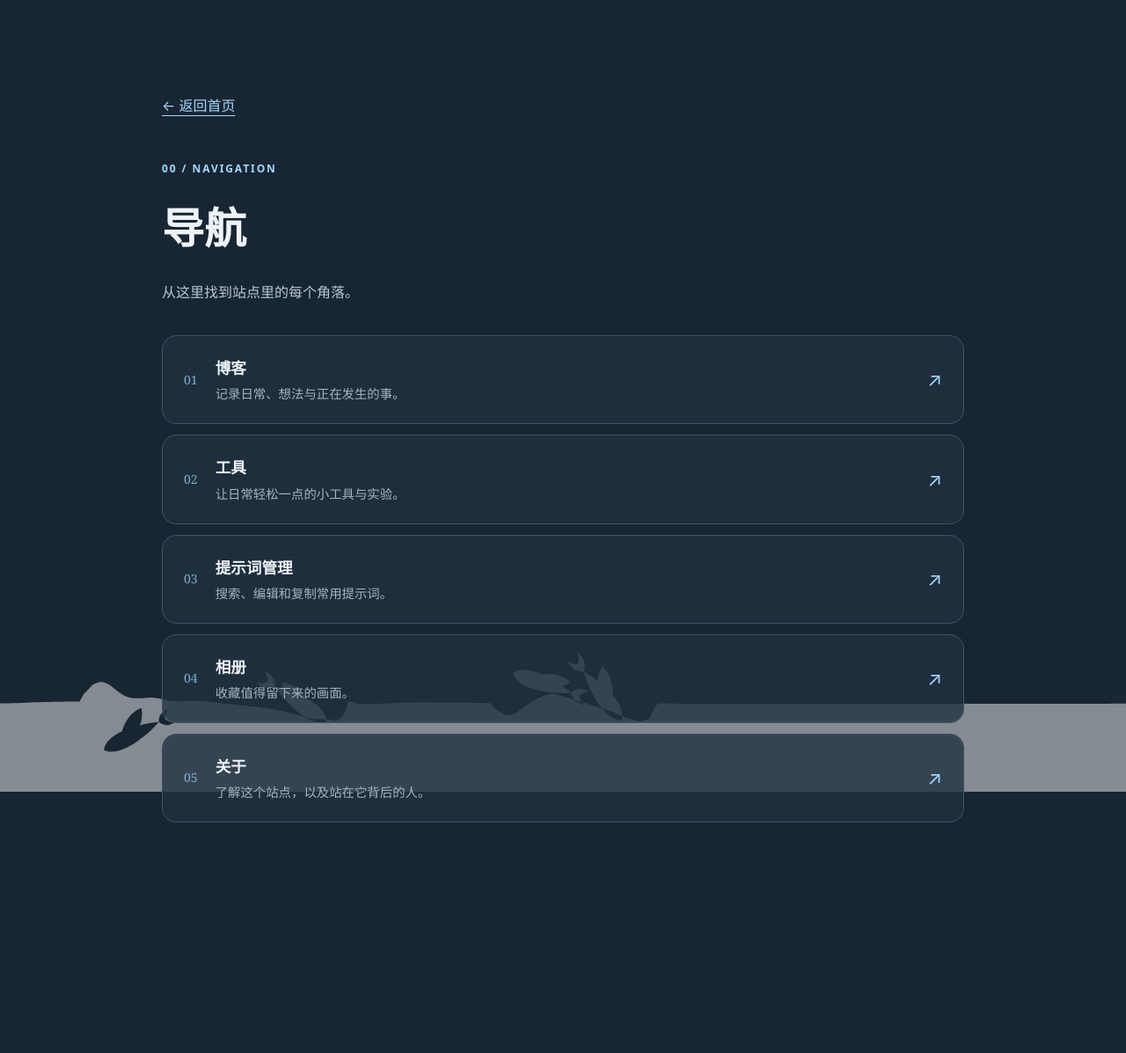
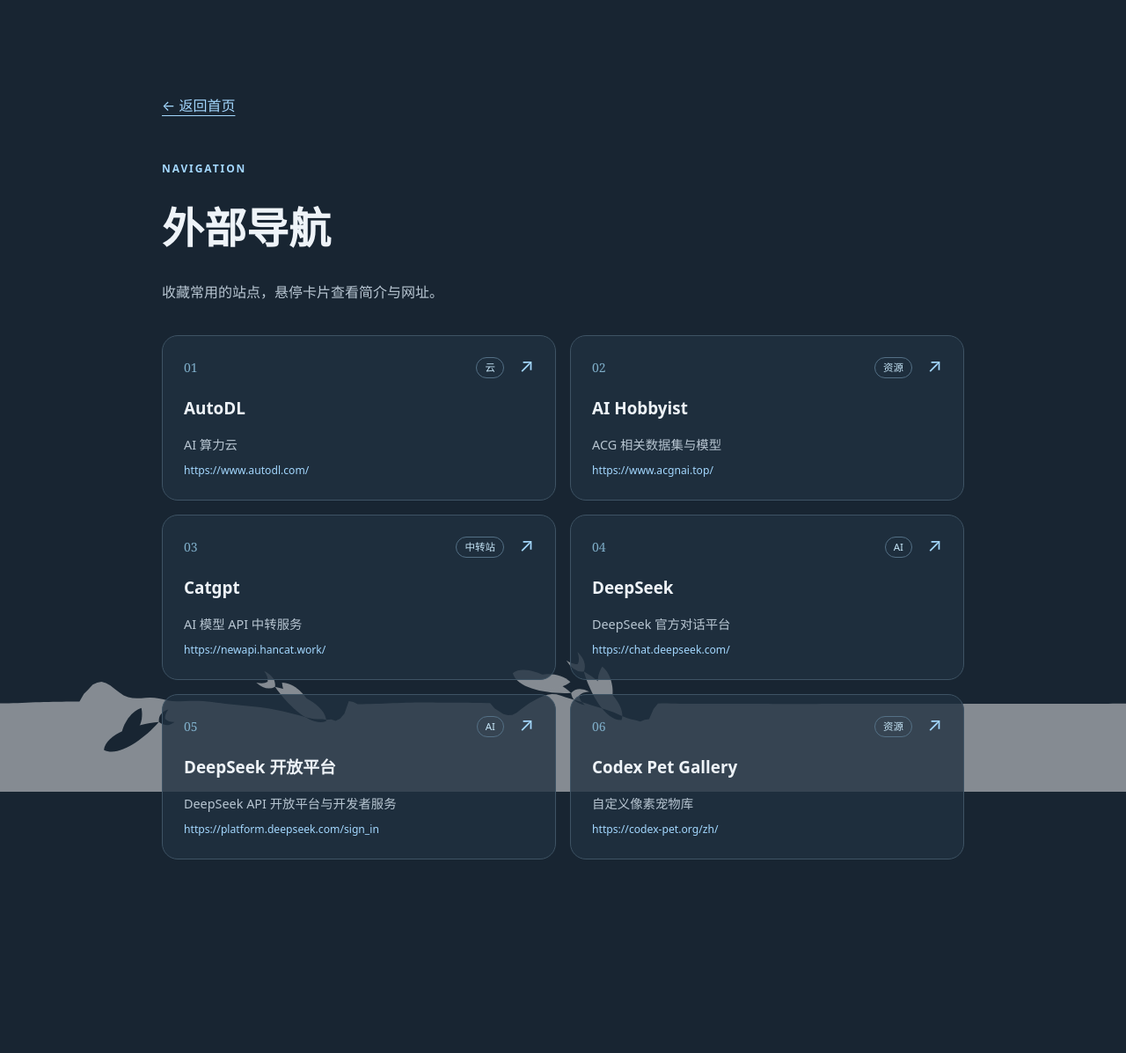
Before and after one commit to Esteliel/Esteliel.github.io, a Jekyll site: the page built from nav/index.html, in a window 1280 px wide. Shown: the whole page at 88% size. Built offline with Jekyll 4.4.1, drawn with Linux system fonts in a browser that asks for light colours; before the commit the page ends 1155 px from its top, so only the background shows below that.

Commit message:
新增导航页内容

```diff
--- /dev/null
+++ b/assets/css/navigation.css
@@ -0,0 +1,121 @@
+.nav-grid {
+  display: grid;
+  grid-template-columns: repeat(2, minmax(0, 1fr));
+  gap: 16px;
+  margin-top: 36px;
+}
+
+.site-card {
+  position: relative;
+  display: flex;
+  min-height: 188px;
+  box-sizing: border-box;
+  flex-direction: column;
+  padding: 24px;
+  overflow: hidden;
+  border: 1px solid #3e5364;
+  border-radius: 18px;
+  color: inherit;
+  background: rgb(32 49 64 / 78%);
+  text-decoration: none;
+  transition: border-color 160ms ease, background 160ms ease, transform 160ms ease;
+}
+
+.site-card:hover,
+.site-card:focus-visible {
+  border-color: #8cc9ec;
+  background: rgb(38 61 79 / 92%);
+  transform: translateY(-3px);
+}
+
+.site-card:focus-visible {
+  outline: 2px solid #a4d8ff;
+  outline-offset: 4px;
+}
+
+.site-card__header {
+  display: flex;
+  align-items: center;
+  justify-content: space-between;
+  gap: 12px;
+  padding-right: 34px;
+}
+
+.site-card__index {
+  color: #7faec9;
+  font-family: Georgia, "Times New Roman", serif;
+  font-size: 0.875rem;
+}
+
+.site-card__category {
+  padding: 3px 9px;
+  border: 1px solid #547086;
+  border-radius: 999px;
+  color: #c6e5f7;
+  font-size: 0.72rem;
+  line-height: 1.4;
+}
+
+.site-card__name {
+  max-width: calc(100% - 32px);
+  margin-top: 22px;
+  color: #eef3f8;
+  font-size: 1.18rem;
+  font-weight: 600;
+  line-height: 1.35;
+}
+
+.site-card__details {
+  display: grid;
+  gap: 8px;
+  max-height: 0;
+  margin-top: auto;
+  overflow: hidden;
+  opacity: 0;
+  transform: translateY(8px);
+  transition: max-height 160ms ease, opacity 160ms ease, transform 160ms ease;
+}
+
+.site-card:hover .site-card__details,
+.site-card:focus-visible .site-card__details {
+  max-height: 120px;
+  opacity: 1;
+  transform: translateY(0);
+}
+
+.site-card__description {
+  color: #b8c6d2;
+  font-size: 0.9rem;
+}
+
+.site-card__url {
+  overflow-wrap: anywhere;
+  color: #a4d8ff;
+  font-size: 0.76rem;
+}
+
+.site-card__arrow {
+  position: absolute;
+  top: 22px;
+  right: 24px;
+  color: #a4d8ff;
+  font-size: 1.35rem;
+  line-height: 1;
+}
+
+@media (hover: none), (pointer: coarse) {
+  .site-card__details {
+    max-height: 120px;
+    opacity: 1;
+    transform: none;
+  }
+}
+
+@media (max-width: 680px) {
+  .nav-grid { grid-template-columns: 1fr; }
+}
+
+@media (prefers-reduced-motion: reduce) {
+  .site-card,
+  .site-card__details { transition: none; }
+}
--- a/nav/index.html
+++ b/nav/index.html
@@ -1,56 +1,90 @@
 ---
 title: 导航 · Esteliel
+stylesheet: /assets/css/navigation.css
 ---
 <a class="back-link" href="{{ '/' | relative_url }}">← 返回首页</a>
 <header class="section-intro">
-  <p class="eyebrow">00 / NAVIGATION</p>
-  <h1>导航</h1>
-  <p class="intro-copy">从这里找到站点里的每个角落。</p>
+  <p class="eyebrow">NAVIGATION</p>
+  <h1>外部导航</h1>
+  <p class="intro-copy">收藏常用的站点，悬停卡片查看简介与网址。</p>
 </header>
 
-<section class="tool-list" aria-label="网站导航">
-  <a class="tool-card" href="{{ '/blog/' | relative_url }}" target="_blank" rel="noopener noreferrer">
-    <span class="tool-card__index">01</span>
-    <span class="tool-card__body">
-      <strong>博客</strong>
-      <span>记录日常、想法与正在发生的事。</span>
+<section class="nav-grid" aria-label="外部站点">
+  <a class="site-card" href="https://www.autodl.com/" target="_blank" rel="noopener noreferrer">
+    <span class="site-card__header">
+      <span class="site-card__index">01</span>
+      <span class="site-card__category">云</span>
     </span>
-    <span class="tool-card__arrow" aria-hidden="true">↗</span>
+    <strong class="site-card__name">AutoDL</strong>
+    <span class="site-card__details">
+      <span class="site-card__description">AI 算力云</span>
+      <span class="site-card__url">https://www.autodl.com/</span>
+    </span>
+    <span class="site-card__arrow" aria-hidden="true">↗</span>
   </a>
 
-  <a class="tool-card" href="{{ '/tools/' | relative_url }}">
-    <span class="tool-card__index">02</span>
-    <span class="tool-card__body">
-      <strong>工具</strong>
-      <span>让日常轻松一点的小工具与实验。</span>
+  <a class="site-card" href="https://www.acgnai.top/" target="_blank" rel="noopener noreferrer">
+    <span class="site-card__header">
+      <span class="site-card__index">02</span>
+      <span class="site-card__category">资源</span>
     </span>
-    <span class="tool-card__arrow" aria-hidden="true">↗</span>
+    <strong class="site-card__name">AI Hobbyist</strong>
+    <span class="site-card__details">
+      <span class="site-card__description">ACG 相关数据集与模型</span>
+      <span class="site-card__url">https://www.acgnai.top/</span>
+    </span>
+    <span class="site-card__arrow" aria-hidden="true">↗</span>
   </a>
 
-  <a class="tool-card" href="{{ '/tools/prompts/' | relative_url }}">
-    <span class="tool-card__index">03</span>
-    <span class="tool-card__body">
-      <strong>提示词管理</strong>
-      <span>搜索、编辑和复制常用提示词。</span>
+  <a class="site-card" href="https://newapi.hancat.work/" target="_blank" rel="noopener noreferrer">
+    <span class="site-card__header">
+      <span class="site-card__index">03</span>
+      <span class="site-card__category">中转站</span>
     </span>
-    <span class="tool-card__arrow" aria-hidden="true">↗</span>
+    <strong class="site-card__name">Catgpt</strong>
+    <span class="site-card__details">
+      <span class="site-card__description">AI 模型 API 中转服务</span>
+      <span class="site-card__url">https://newapi.hancat.work/</span>
+    </span>
+    <span class="site-card__arrow" aria-hidden="true">↗</span>
   </a>
 
-  <a class="tool-card" href="{{ '/gallery/' | relative_url }}">
-    <span class="tool-card__index">04</span>
-    <span class="tool-card__body">
-      <strong>相册</strong>
-      <span>收藏值得留下来的画面。</span>
+  <a class="site-card" href="https://chat.deepseek.com/" target="_blank" rel="noopener noreferrer">
+    <span class="site-card__header">
+      <span class="site-card__index">04</span>
+      <span class="site-card__category">AI</span>
     </span>
-    <span class="tool-card__arrow" aria-hidden="true">↗</span>
+    <strong class="site-card__name">DeepSeek</strong>
+    <span class="site-card__details">
+      <span class="site-card__description">DeepSeek 官方对话平台</span>
+      <span class="site-card__url">https://chat.deepseek.com/</span>
+    </span>
+    <span class="site-card__arrow" aria-hidden="true">↗</span>
   </a>
 
-  <a class="tool-card" href="{{ '/about/' | relative_url }}">
-    <span class="tool-card__index">05</span>
-    <span class="tool-card__body">
-      <strong>关于</strong>
-      <span>了解这个站点，以及站在它背后的人。</span>
+  <a class="site-card" href="https://platform.deepseek.com/sign_in" target="_blank" rel="noopener noreferrer">
+    <span class="site-card__header">
+      <span class="site-card__index">05</span>
+      <span class="site-card__category">AI</span>
     </span>
-    <span class="tool-card__arrow" aria-hidden="true">↗</span>
+    <strong class="site-card__name">DeepSeek 开放平台</strong>
+    <span class="site-card__details">
+      <span class="site-card__description">DeepSeek API 开放平台与开发者服务</span>
+      <span class="site-card__url">https://platform.deepseek.com/sign_in</span>
+    </span>
+    <span class="site-card__arrow" aria-hidden="true">↗</span>
+  </a>
+
+  <a class="site-card" href="https://codex-pet.org/zh/" target="_blank" rel="noopener noreferrer">
+    <span class="site-card__header">
+      <span class="site-card__index">06</span>
+      <span class="site-card__category">资源</span>
+    </span>
+    <strong class="site-card__name">Codex Pet Gallery</strong>
+    <span class="site-card__details">
+      <span class="site-card__description">自定义像素宠物库</span>
+      <span class="site-card__url">https://codex-pet.org/zh/</span>
+    </span>
+    <span class="site-card__arrow" aria-hidden="true">↗</span>
   </a>
 </section>
```
